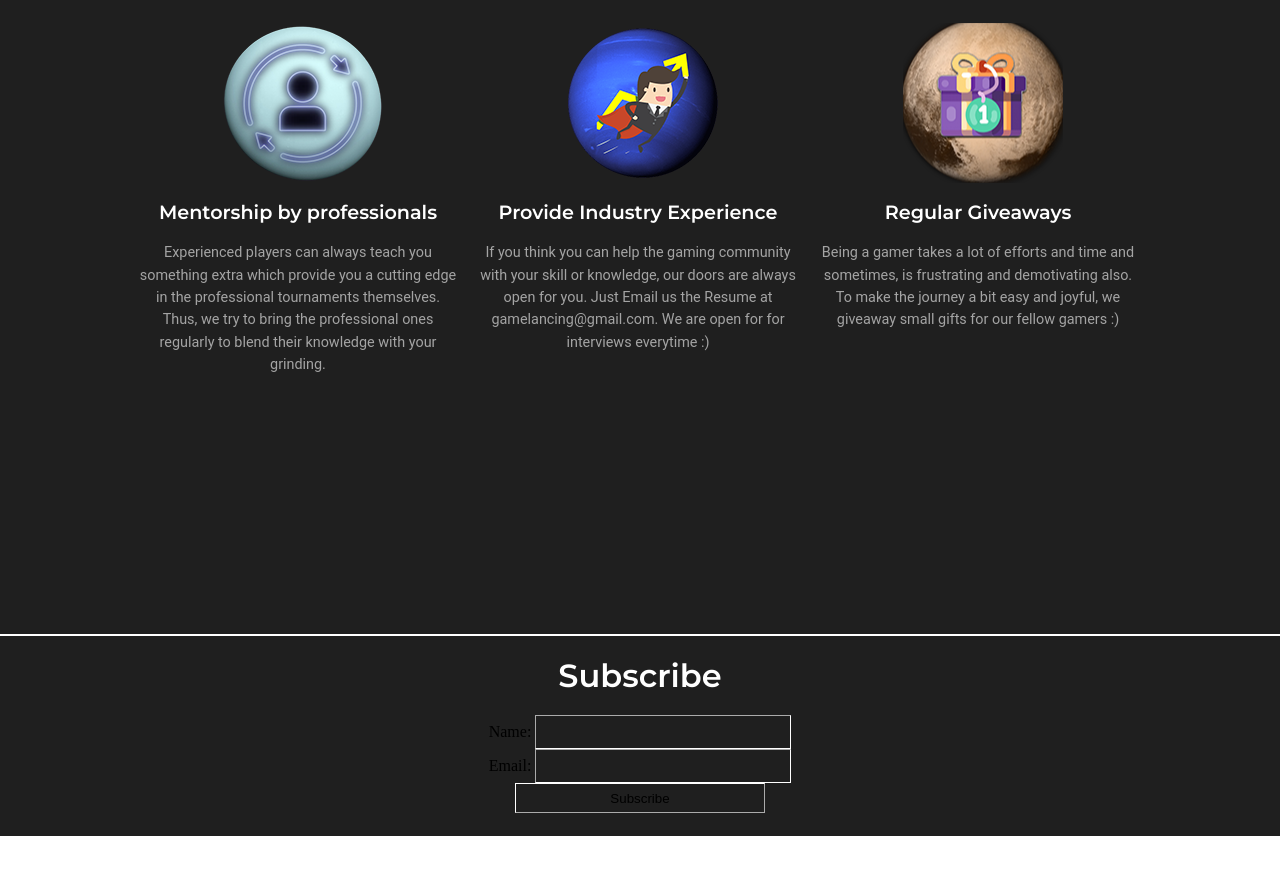
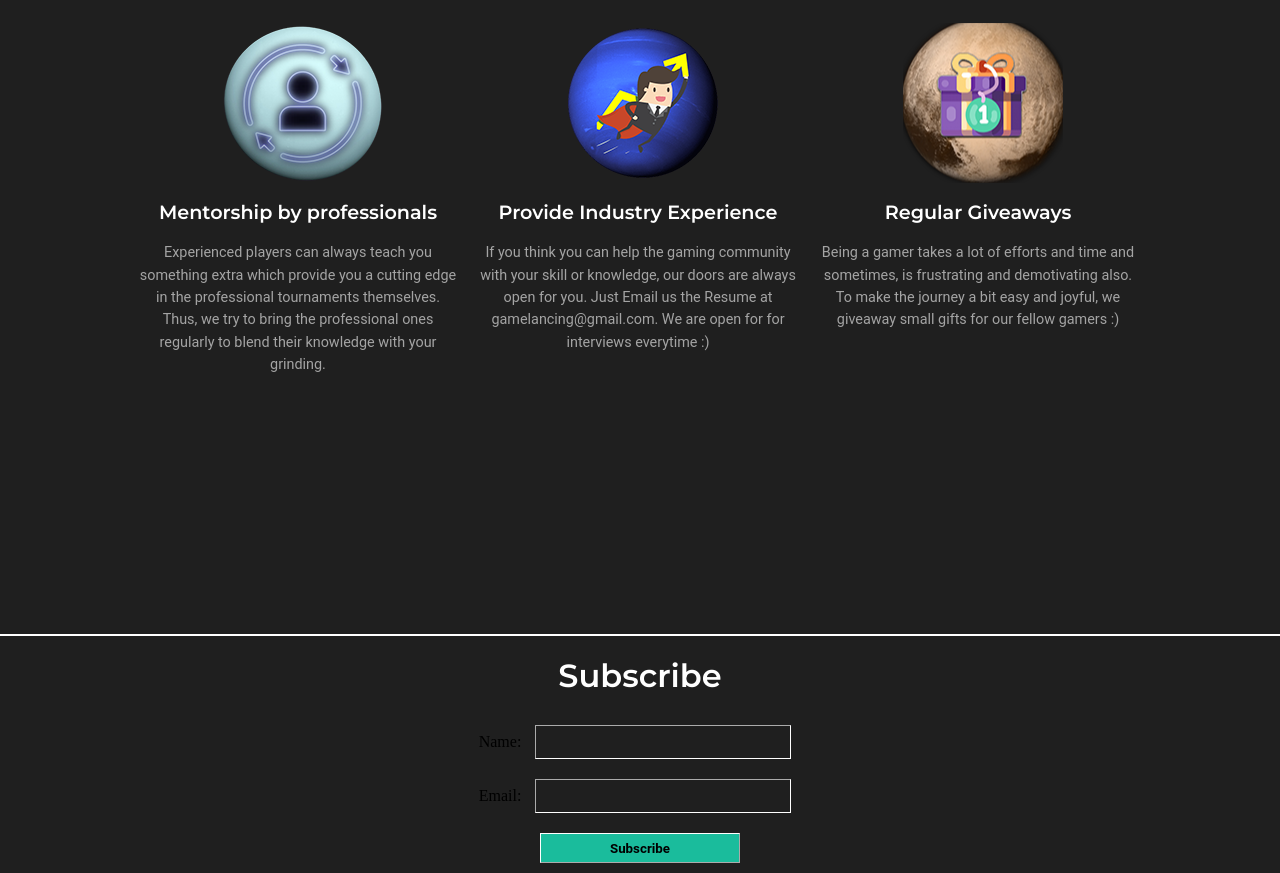
Before and after one commit to joshiujjawal22/GameLancing, a plain HTML site: page index.html in a window 1280 px wide. Shown: the part 2420-3293 px from the top of the page. Before the commit the page ends 3256 px from the top, so only its background shows below. Drawn offline with nearby package versions, Linux system fonts and the light colour scheme; a web font is replaced by a local one.

Commit message:
Styling Subscribe work

```diff
--- a/css/style.css
+++ b/css/style.css
@@ -255,11 +255,26 @@ h1{
 	font-family: 'Montserrat', sans-serif;
 }
 
-.subscribe input{
+.subscribe input[type=text]{
 	outline: none;
 	height: 30px;
 	width: 250px;
 	background-color: transparent;
 	border-width:1px;
 	border-color: white;
+	font-family: roboto,sans-serif;
+	margin: 10px;
+	color: #7f8c8d;
 }
+
+.subscribe input[type=submit]{
+	outline: none;
+	height: 30px;
+	width: 200px;
+	background-color: #1abc9c;
+	border-width:1px;
+	border-color: white;
+	font-family: roboto,sans-serif;
+	font-weight: bold;
+	margin: 10px;
+}
```
